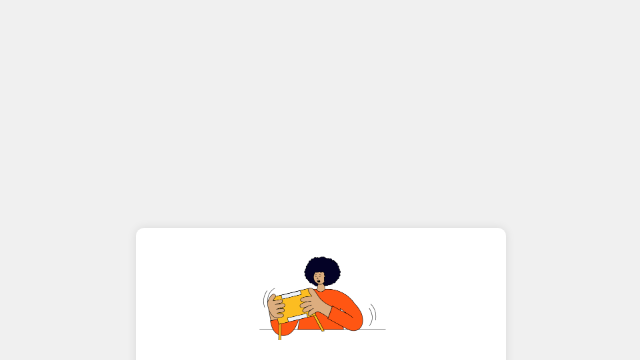
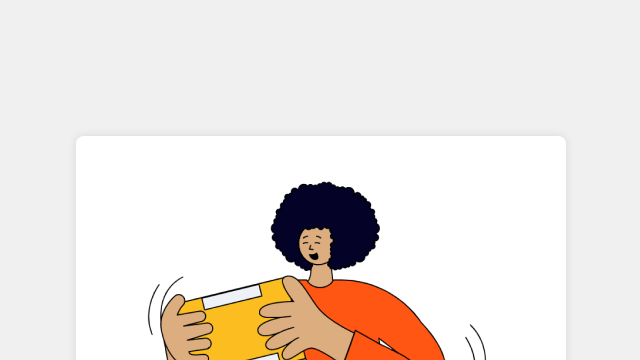
Before and after one commit to josefaquino/lab, a plain HTML site: page index.html in a window 1280 px wide. Shown: the top 360 px of the page, without its empty margins (319-959 px from the left). Drawn offline with Linux system fonts and the light colour scheme.

Commit message:
Terceiro commit: Mostrando a imagem no seu tamanho original

```diff
--- a/index.html
+++ b/index.html
@@ -8,7 +8,7 @@
 </head>
 <body>
     <div class="container">
-        <img src="amigo-secreto.png" alt="Imagem Amigo Secreto" width="150">
+        <img src="amigo-secreto.png" alt="Imagem Amigo Secreto">
         <h1>Amigo Secreto</h1>
         <input type="text" id="nameInput" placeholder="Digite o nome do amigo">
         <button onclick="addName()">Adicionar</button>
```
